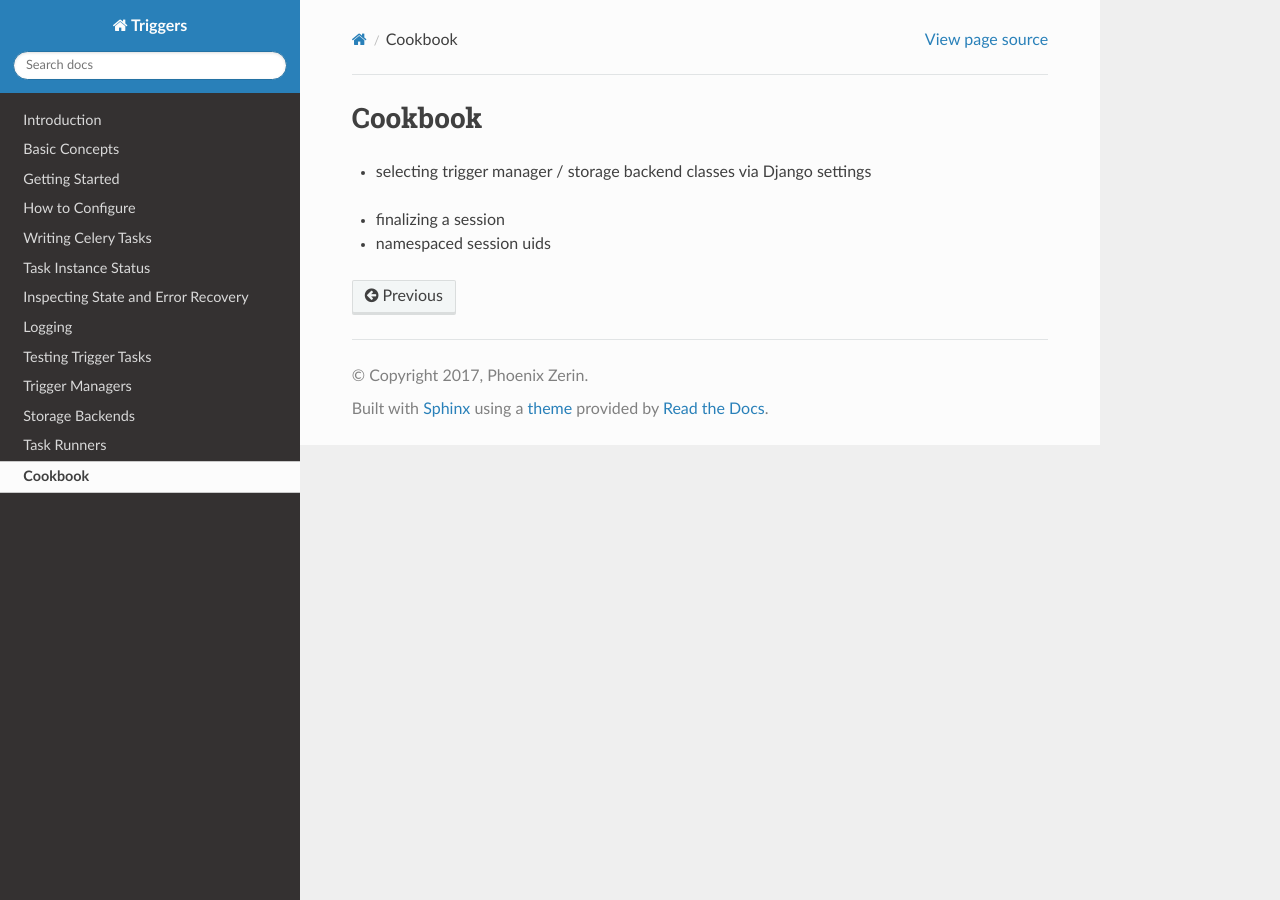
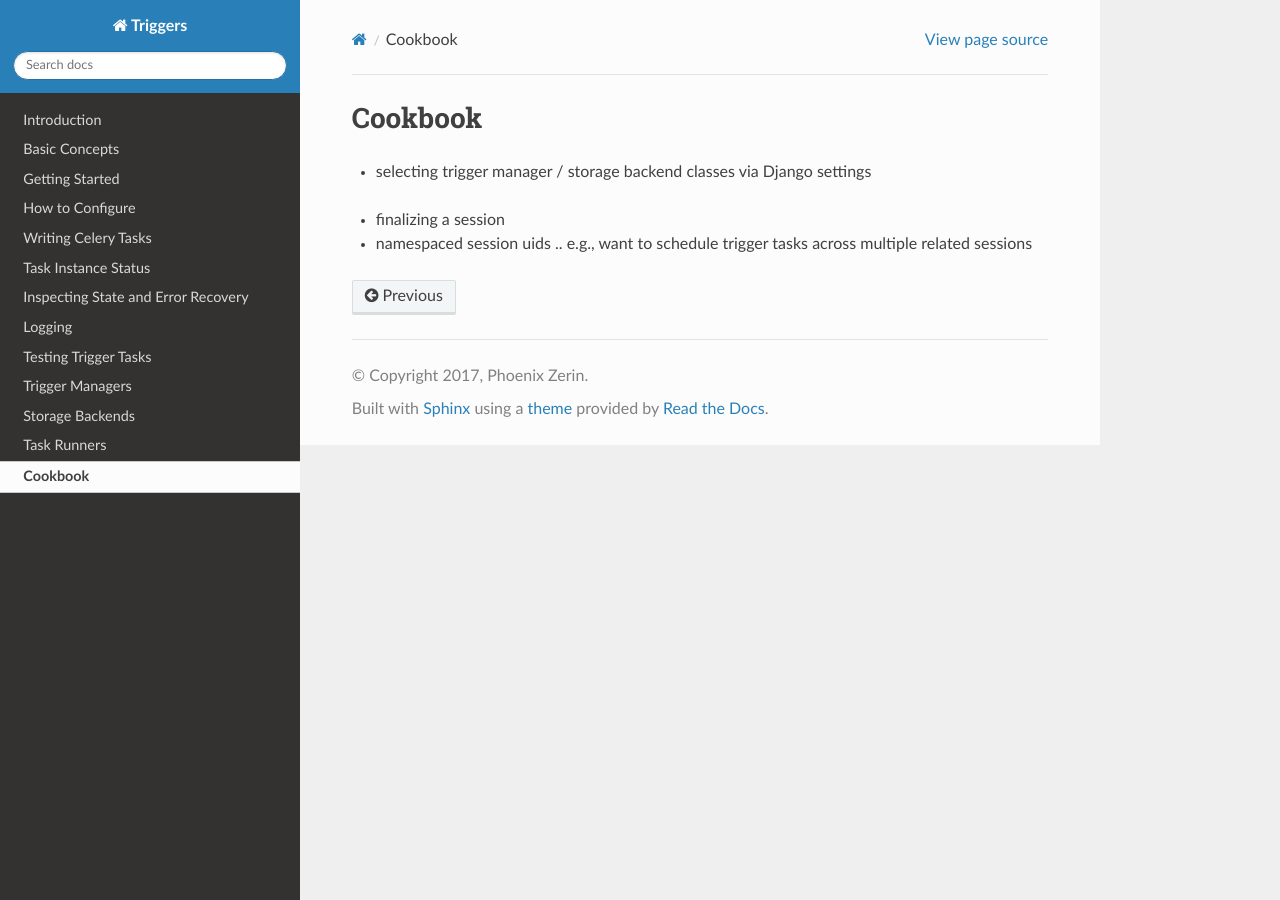
Before and after one commit to lenddoefl/triggers, a Sphinx documentation site: the page built from docs/cookbook.rst, in a window 1280 px wide. Built offline with Sphinx 7.4.7 and the Read the Docs theme 2.0.0, drawn with Linux system fonts in a browser that asks for light colours.

Commit message:
Added a note for planning cookbook content.

```diff
--- a/docs/cookbook.rst
+++ b/docs/cookbook.rst
@@ -7,3 +7,4 @@ Cookbook
 
 - finalizing a session
 - namespaced session uids
+  .. e.g., want to schedule trigger tasks across multiple related sessions
```
